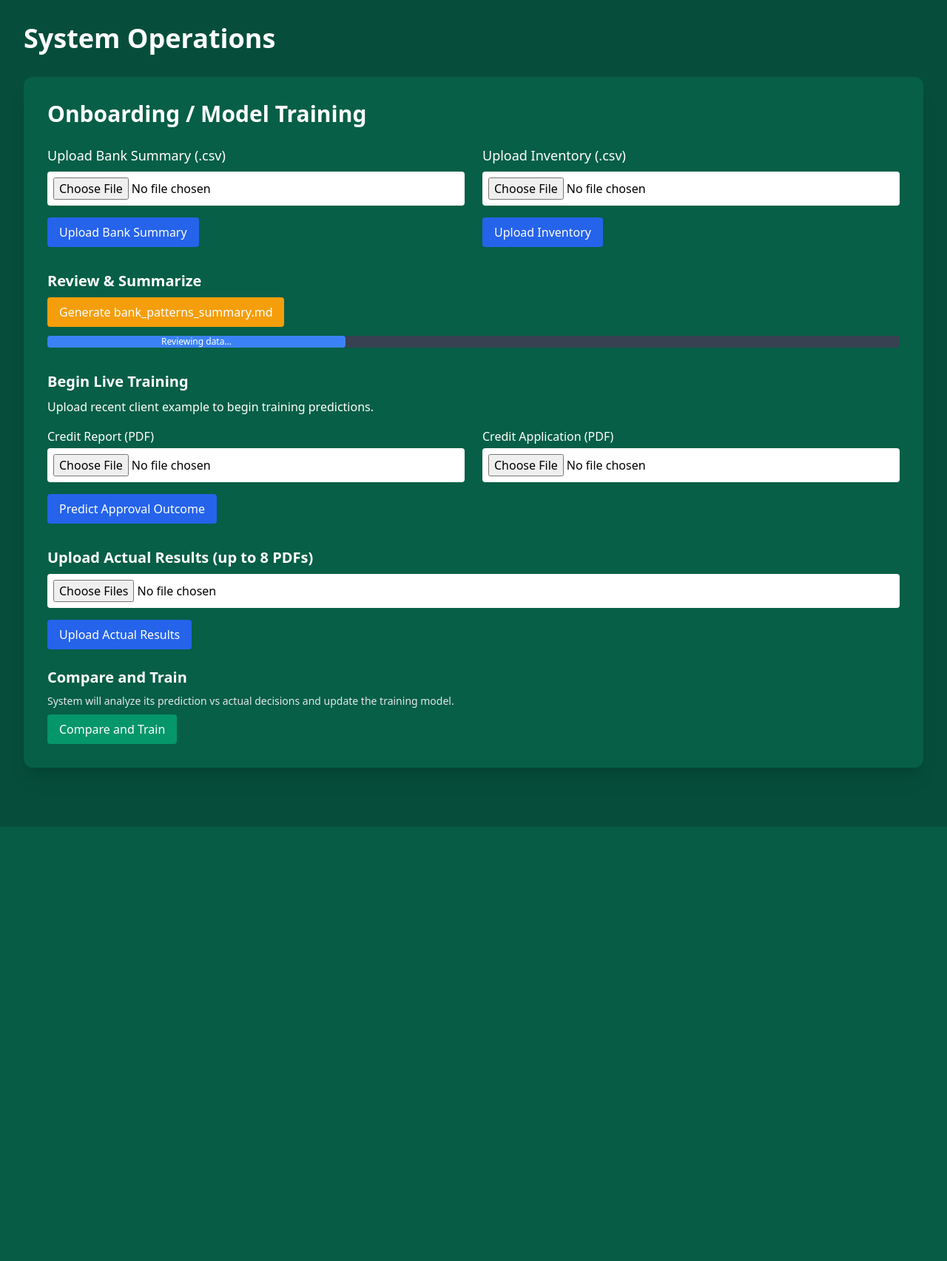
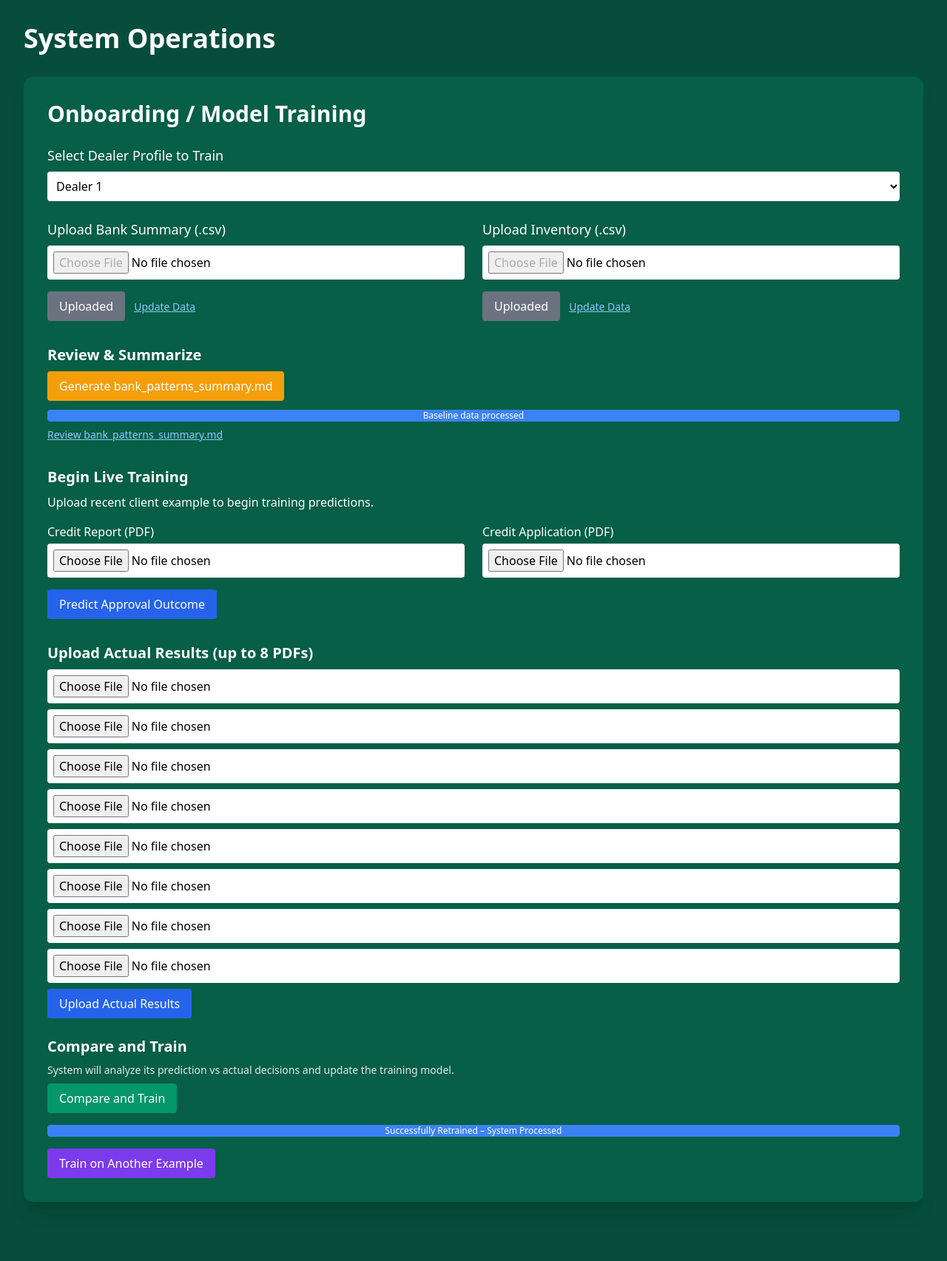
Before and after one commit to Harris2025Bestcall/bestcall-api, a FastAPI app: page /system-operations in a window 1280 px wide. Shown: the whole page at 74% size. Before the commit the page ends 1118 px from the top, so only its background shows below. Run offline with FastAPI, Linux system fonts and the light colour scheme.

Commit message:
Rewrite onboarding and training layout for BestCall AI portal

```diff
--- a/frontend/templates/admin/system_ops.html
+++ b/frontend/templates/admin/system_ops.html
@@ -9,35 +9,49 @@
 <body class="bg-green-900 font-sans text-white">
   <div id="dashboard" class="min-h-screen p-8">
     <div class="max-w-7xl mx-auto">
-      <!-- Header -->
       <h1 class="text-4xl font-bold mb-8">System Operations</h1>
 
       <!-- Onboarding / Model Training Section -->
       <section id="training" class="bg-green-800 rounded-xl p-8 shadow-xl mb-12">
         <h2 class="text-3xl font-bold mb-6">Onboarding / Model Training</h2>
 
+        <!-- Select Dealer -->
+        <div class="mb-6">
+          <label class="block mb-2 text-lg">Select Dealer Profile to Train</label>
+          <select name="dealer_id" class="w-full p-2 rounded bg-white text-black">
+            <option value="dealer1">Dealer 1</option>
+            <option value="dealer2">Dealer 2</option>
+            <option value="dealer3">Dealer 3</option>
+          </select>
+        </div>
+
         <!-- Step 1: Upload Baseline Data -->
-        <div class="grid md:grid-cols-2 gap-6 mb-8">
+        <fieldset class="mb-8" disabled>
+          <div class="grid md:grid-cols-2 gap-6">
             <form action="/upload-bank-summary" method="post" enctype="multipart/form-data">
               <label class="block mb-2 text-lg">Upload Bank Summary (.csv)</label>
-            <input type="file" name="bank_summary" required class="w-full p-2 mb-4 bg-white text-black rounded">
-            <button class="bg-blue-600 hover:bg-blue-700 px-4 py-2 rounded">Upload Bank Summary</button>
+              <input type="file" name="bank_summary" class="w-full p-2 mb-4 bg-white text-black rounded">
+              <button class="bg-gray-500 px-4 py-2 rounded cursor-not-allowed">Uploaded</button>
+              <button class="ml-2 text-sm underline text-blue-300">Update Data</button>
             </form>
 
             <form action="/upload-inventory" method="post" enctype="multipart/form-data">
               <label class="block mb-2 text-lg">Upload Inventory (.csv)</label>
-            <input type="file" name="inventory" required class="w-full p-2 mb-4 bg-white text-black rounded">
-            <button class="bg-blue-600 hover:bg-blue-700 px-4 py-2 rounded">Upload Inventory</button>
+              <input type="file" name="inventory" class="w-full p-2 mb-4 bg-white text-black rounded">
+              <button class="bg-gray-500 px-4 py-2 rounded cursor-not-allowed">Uploaded</button>
+              <button class="ml-2 text-sm underline text-blue-300">Update Data</button>
             </form>
           </div>
+        </fieldset>
 
         <!-- Step 2: Summarize Bank Patterns -->
         <div class="mb-6">
           <h3 class="text-xl font-semibold mb-2">Review & Summarize</h3>
           <button class="bg-yellow-500 hover:bg-yellow-600 px-4 py-2 rounded">Generate bank_patterns_summary.md</button>
           <div class="w-full bg-gray-700 h-4 mt-3 rounded">
-            <div class="bg-blue-500 h-4 rounded text-xs text-center text-white" style="width: 35%">Reviewing data...</div>
+            <div class="bg-blue-500 h-4 rounded text-xs text-center text-white" style="width: 100%">Baseline data processed</div>
           </div>
+          <button class="mt-2 text-sm underline text-blue-300">Review bank_patterns_summary.md</button>
         </div>
 
         <!-- Step 3: Begin Training Phase -->
@@ -60,9 +74,16 @@
         <!-- Step 4: Upload Actual Bank Decisions -->
         <div class="mt-8 mb-4">
           <h3 class="text-xl font-semibold mb-2">Upload Actual Results (up to 8 PDFs)</h3>
-          <form action="/upload-actual-results" method="post" enctype="multipart/form-data">
-            <input type="file" name="actual_results" multiple class="w-full p-2 mb-4 bg-white text-black rounded">
-            <button class="bg-blue-600 hover:bg-blue-700 px-4 py-2 rounded">Upload Actual Results</button>
+          <form action="/upload-actual-results" method="post" enctype="multipart/form-data" class="space-y-2">
+            <input type="file" name="actual_result_1" class="w-full p-2 bg-white text-black rounded">
+            <input type="file" name="actual_result_2" class="w-full p-2 bg-white text-black rounded">
+            <input type="file" name="actual_result_3" class="w-full p-2 bg-white text-black rounded">
+            <input type="file" name="actual_result_4" class="w-full p-2 bg-white text-black rounded">
+            <input type="file" name="actual_result_5" class="w-full p-2 bg-white text-black rounded">
+            <input type="file" name="actual_result_6" class="w-full p-2 bg-white text-black rounded">
+            <input type="file" name="actual_result_7" class="w-full p-2 bg-white text-black rounded">
+            <input type="file" name="actual_result_8" class="w-full p-2 bg-white text-black rounded">
+            <button class="bg-blue-600 hover:bg-blue-700 px-4 py-2 mt-2 rounded">Upload Actual Results</button>
           </form>
         </div>
 
@@ -71,6 +92,12 @@
           <h3 class="text-xl font-semibold mb-2">Compare and Train</h3>
           <p class="text-sm text-gray-200 mb-2">System will analyze its prediction vs actual decisions and update the training model.</p>
           <button class="bg-green-600 hover:bg-green-700 px-4 py-2 rounded">Compare and Train</button>
+
+          <!-- Training Feedback -->
+          <div class="w-full bg-gray-700 h-4 mt-4 rounded">
+            <div class="bg-blue-500 h-4 rounded text-xs text-center text-white" style="width: 100%">Successfully Retrained – System Processed</div>
+          </div>
+          <button class="mt-4 bg-purple-600 hover:bg-purple-700 px-4 py-2 rounded">Train on Another Example</button>
         </div>
       </section>
 
```
Lines whose indentation alone changed are shown as unchanged.
